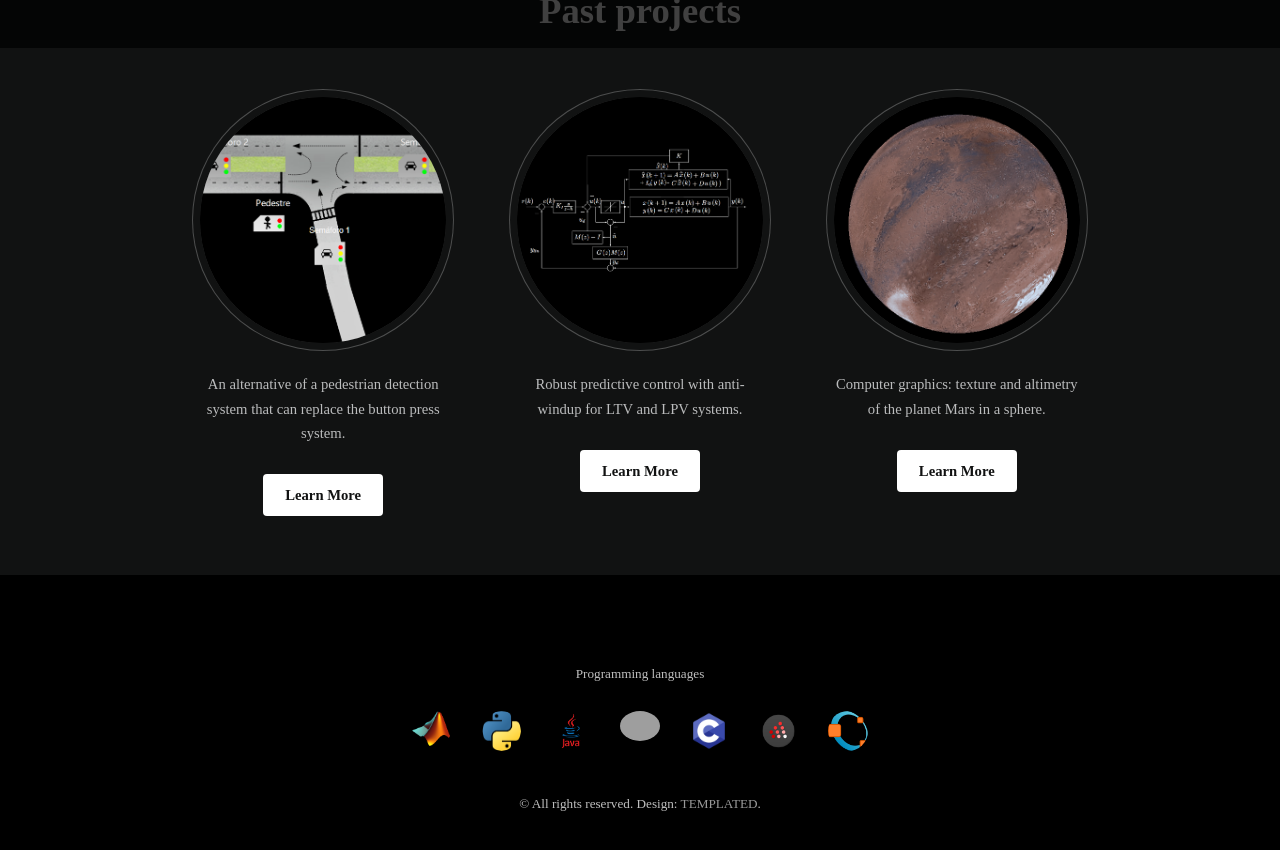
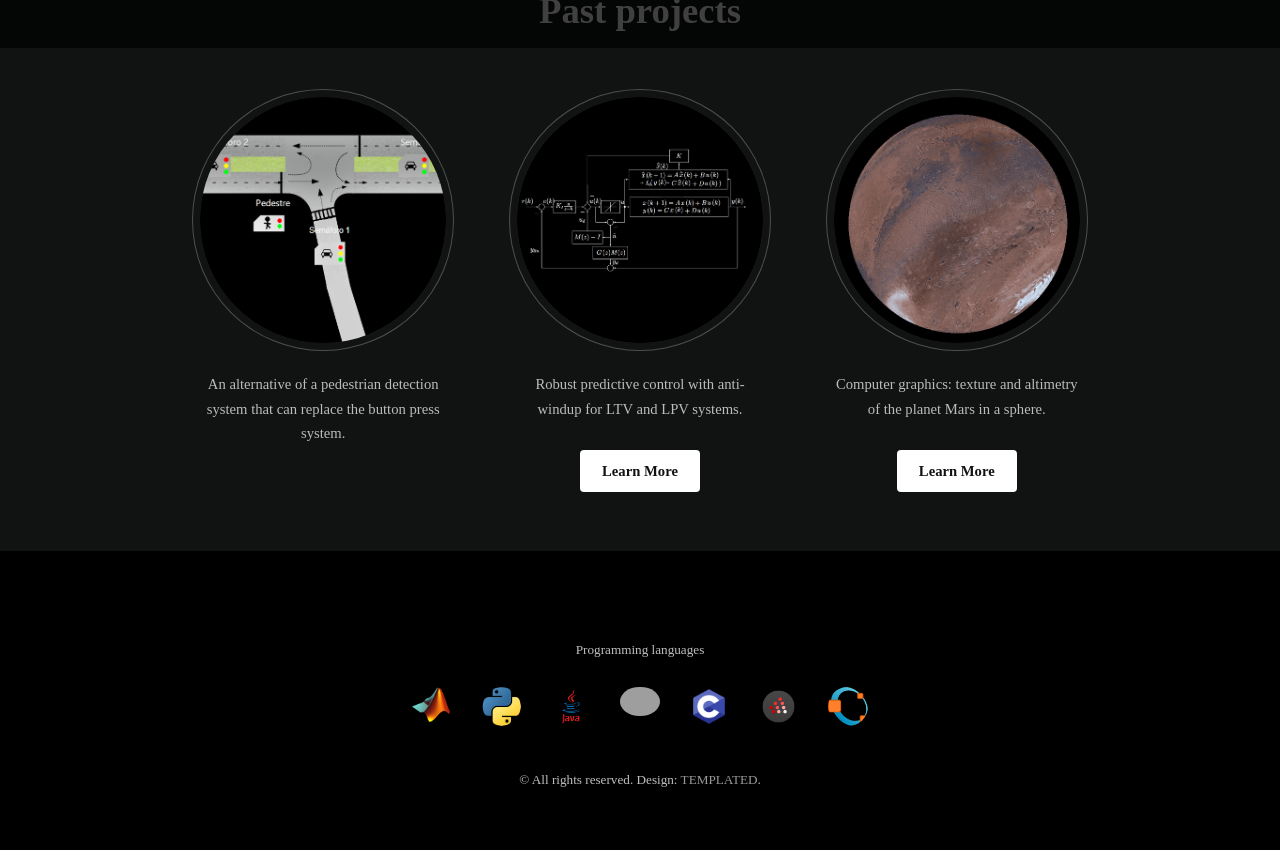
Before and after one commit to roscibely/roscibely.github.io, a Jekyll site: the page built from index.md, in a window 1280 px wide and 900 px high, scrolled down 2345 px. Shown: the top 850 px of the window. Built offline with Jekyll 4.4.1, drawn with Linux system fonts in a browser that asks for light colours; some web fonts are replaced; our own code applies the rules of GitHub Pages for plain Markdown files; grey boxes are pictures that could not be loaded.

Commit message:
Update default.html

```diff
--- a/_layouts/default.html
+++ b/_layouts/default.html
@@ -44,7 +44,7 @@
 						<div class="inner">
 							<!-- 2 Columns -->
 								<header>
-										<h2>Who am I? 🖖</h2>
+										<h3>Who am I? 🖖</h3>
 										<p>I’m BS in Science and Technology (2015), BS in Computer Engineering (2017), and MSc in Electrical Engineering (2019). Currently a PhD candidate in Electrical Engineering, with research in the area of intelligent control, neural control, neural networks.</p>
 										<p>Using the free time to code something.. Let's code?  </p>
 								</header>
@@ -78,10 +78,10 @@
 							<div class="flex flex-3">
 								<div class="col align-center">
 									<div class="image round fit">
-										<img src="images/proj1.png" alt="" />
+										<a href="https://github.com/roscibely/Traffic-lights-simulation-AnyLogic" class="link"><img src="images/proj1.png" alt="" /></a>
 									</div>
 									<p>An alternative of a pedestrian detection system that can replace the button press system. </p>
-									<a href="https://github.com/roscibely/Traffic-lights-simulation-AnyLogic" class="button">Learn More</a>
+
 								</div>
 								<div class="col align-center">
 									<div class="image round fit">
```
